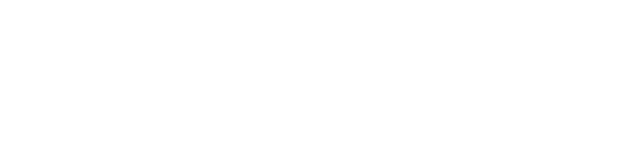
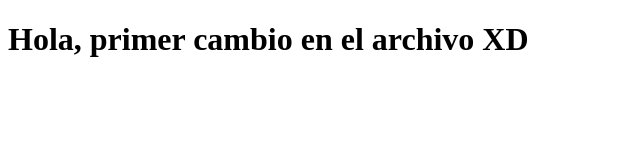
Before and after one commit to juandgv/git-ejemplo, a plain HTML site: page index.html in a window 1280 px wide. Shown: the whole page, without its empty margins (0-640 px from the left). Drawn offline with Linux system fonts and the light colour scheme.

Commit message:
agregamos un h1

```diff
--- a/index.html
+++ b/index.html
@@ -7,5 +7,6 @@
 </head>
 <body>
 
+    <h1>Hola, primer cambio en el archivo XD</h1>
 </body>
 </html>
```
